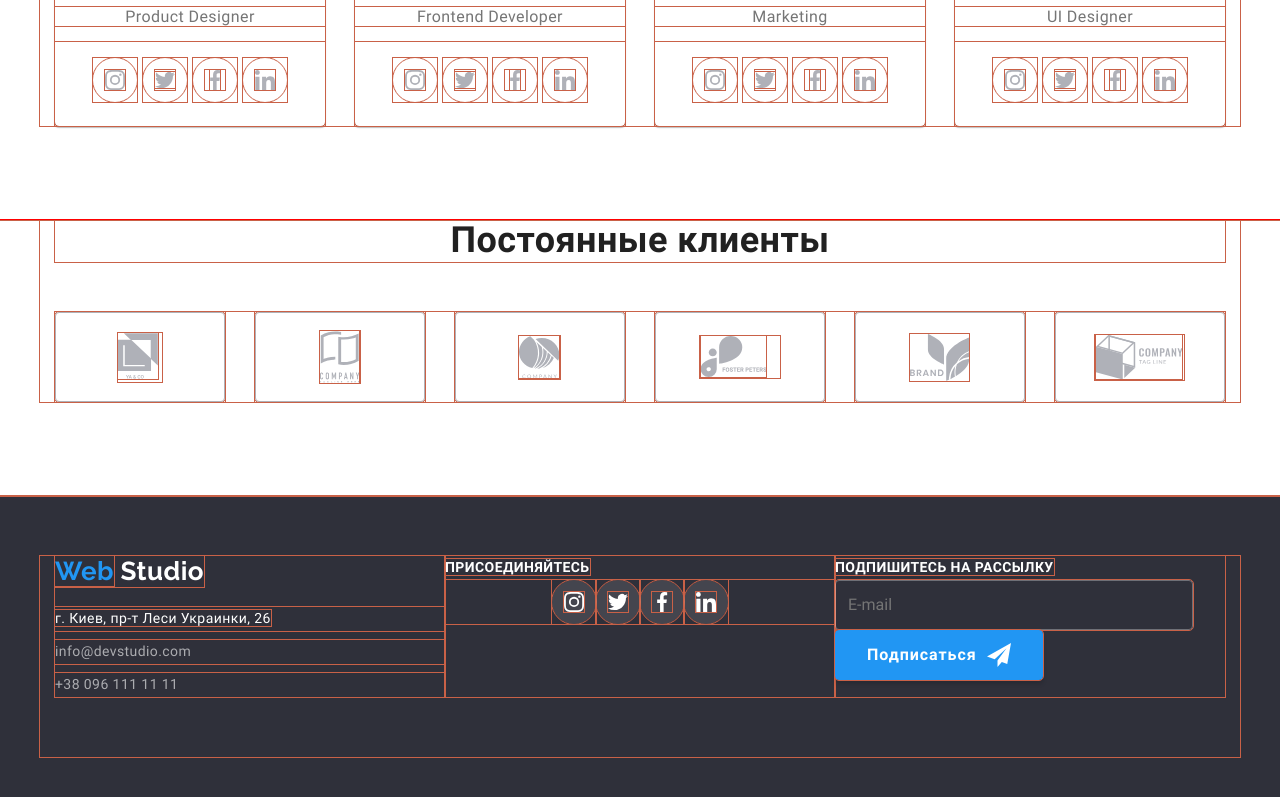
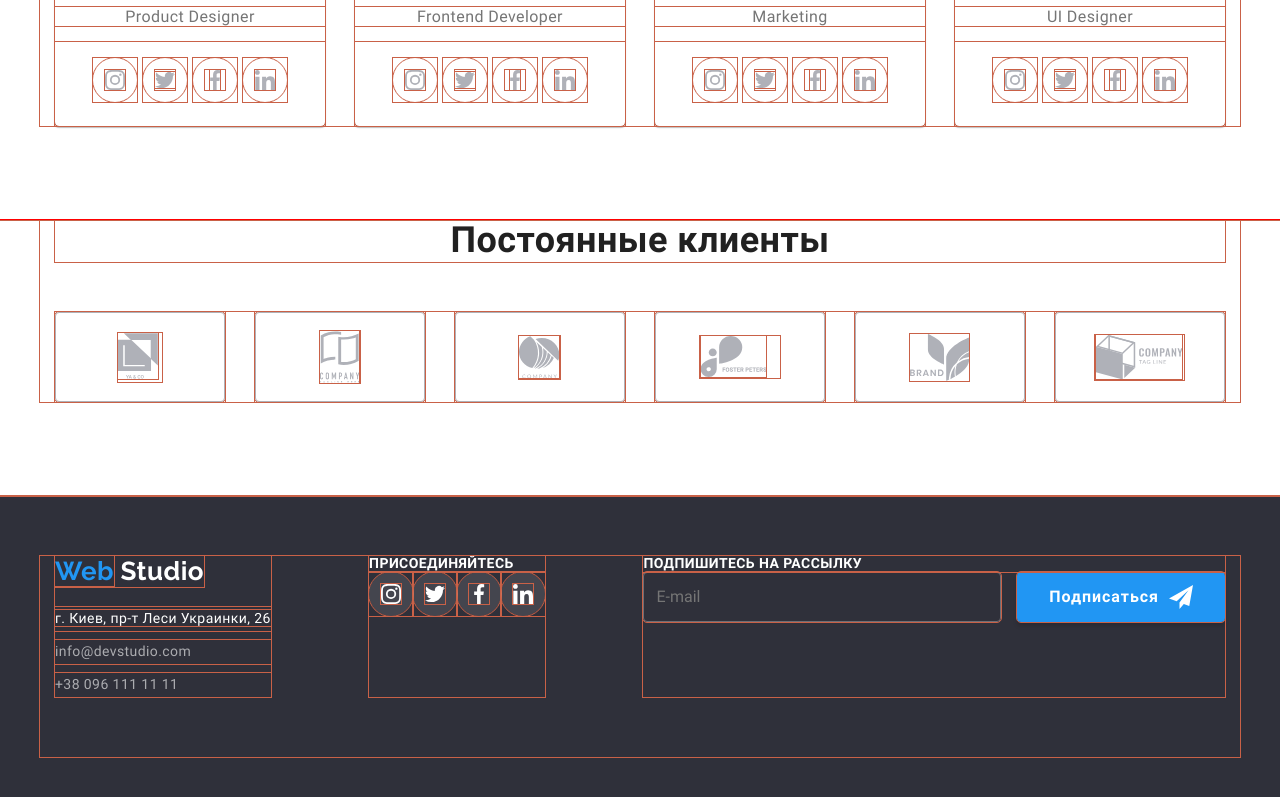
Before and after one commit to BogdanovaMarina/goit-markup-hw-08, a plain HTML site: page index.html in a window 1280 px wide. Shown: the part 2000-2797 px from the top of the page. Drawn offline with Linux system fonts and the light colour scheme.

Commit message:
Футер финал

```diff
--- a/sass/layout/_footer-adr.scss
+++ b/sass/layout/_footer-adr.scss
@@ -21,7 +21,7 @@
 
 .footer-block {
 	margin-bottom: 60px;
-	@media screen and (min-width: 768px) {
+	@media screen and (min-width: 768px) and (max-width: 1199px) {
 		width: 50%;
 	}
 }
@@ -34,6 +34,7 @@
 	}
 	@media screen and (min-width: 1200px) {
 		flex-wrap: nowrap;
+		justify-content: space-between;
 	}
 }
 
--- a/sass/layout/_footer-soclink-sub.scss
+++ b/sass/layout/_footer-soclink-sub.scss
@@ -1,4 +1,5 @@
 .action {
+	display: block;
 	// margin-top: 72px;
 	// margin-bottom: 20px;
 	// justify-content: center;
```
Also changed, not shown: css/main.css, css/main.min.css, css/portfolio.css, css/portfolio.min.css, 4 other files.
